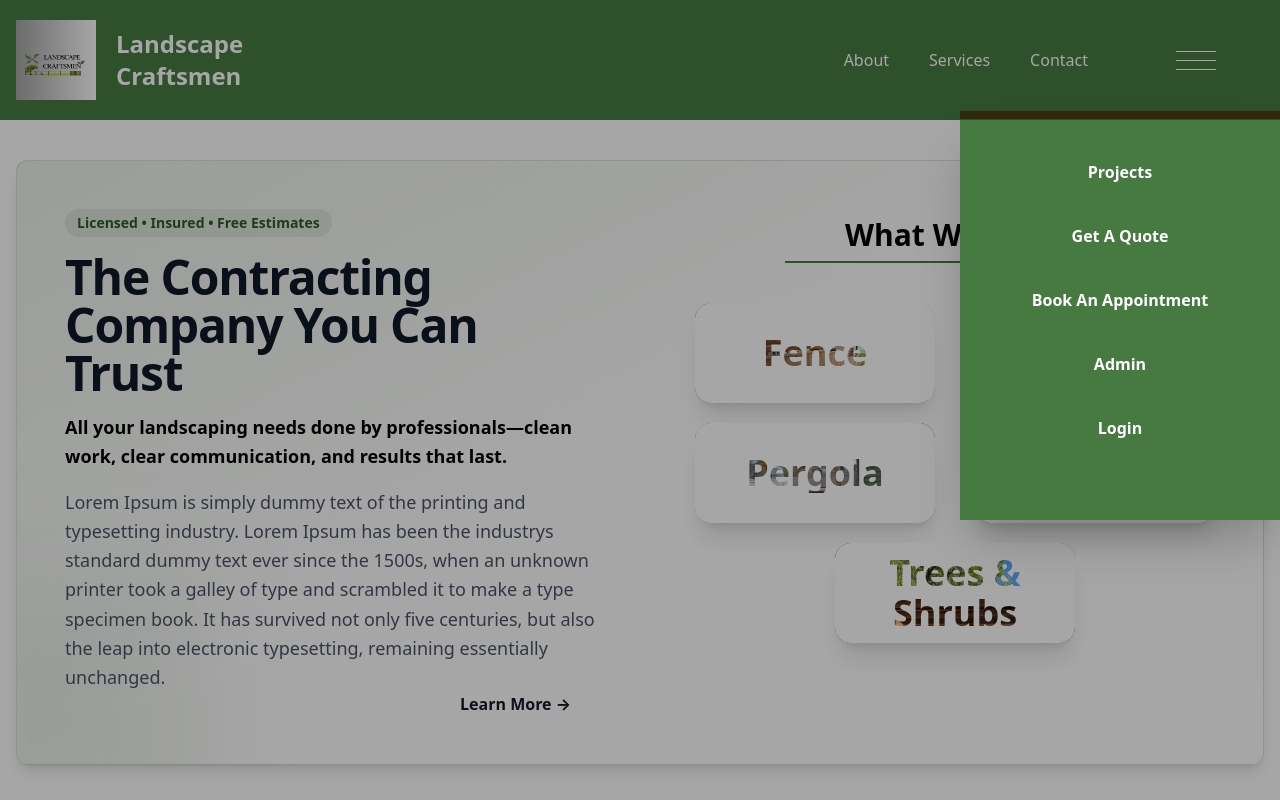
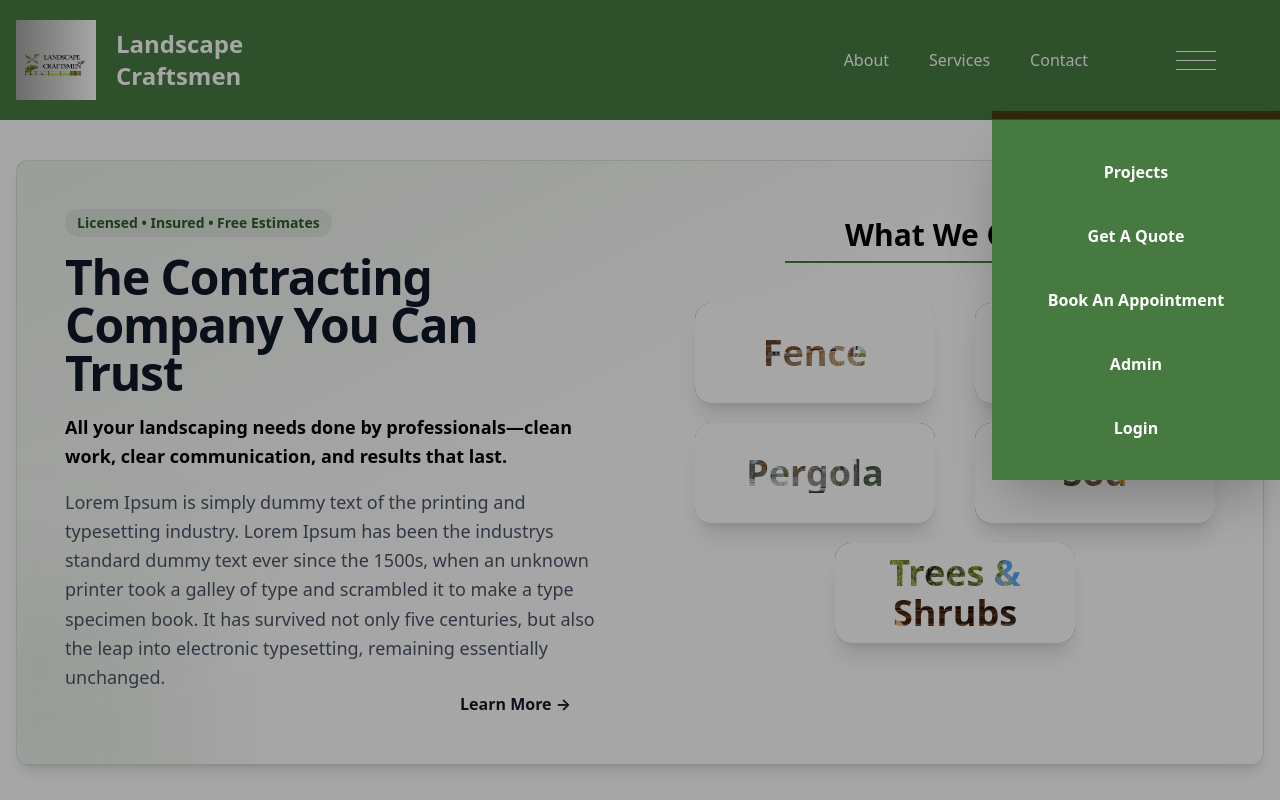
Before and after one commit to Syntactix31/capstone-proj, a Next.js app: page / in a window 1280 px wide. Both pictures are taken after a click on the element 1196 px from the left and 60 px from the top of the page. Shown: the top 800 px of the page. Built offline with nearby package versions, Linux system fonts and the light colour scheme; no server answers.

Commit message:
commit to fix some UI elements not loading on vercel

```diff
--- a/src/app/components/DropDownMenu.js
+++ b/src/app/components/DropDownMenu.js
@@ -6,7 +6,8 @@ export default function DropDownMenu ({ onClose, isAnimatingOut }) {
   return (
     <div className={`absolute top-30 right-0 z-999 pointer-events-none animate-slideIn ${isAnimatingOut ? 'animate-slideOut' : 'animate-slideIn'
     }`}>
-      <div className="bg-[#477A40] w-80 h-fit lg:h-100  flex flex-col gap-10 text-white text-center font-semibold p-10 *:hover:scale-105 *:transition-transform *:duration-200 *:active:opacity-50 pointer-events-auto *:active:scale-100 top-outline shadow-2xl z-100">
+      {/* original width sm:w-80 and mobile w-75 */}
+      <div className="bg-[#477A40] w-74 sm:w-72 h-fit lg:h-90  flex flex-col gap-10 text-white text-center font-semibold p-10 *:hover:scale-105 *:transition-transform *:duration-200 *:active:opacity-50 pointer-events-auto *:active:scale-100 top-outline shadow-2xl z-100">
 
 
         <Link href="/about" className="hidden max-lg:inline" onClick={onClose}>About</Link>
--- a/src/app/quote/QuoteClient.js
+++ b/src/app/quote/QuoteClient.js
@@ -249,6 +249,7 @@ const handleSubmit = async (e) => {
   //     });
 
   //     // await emailjs.send("service_my1ew5p", "template_ygvpo45", templateParams);
+
 
   //     setSummary(`Thanks ${formData.client.name}! Details sent to our team for quoting.`);
   //     setShowSuccess(true);
```
